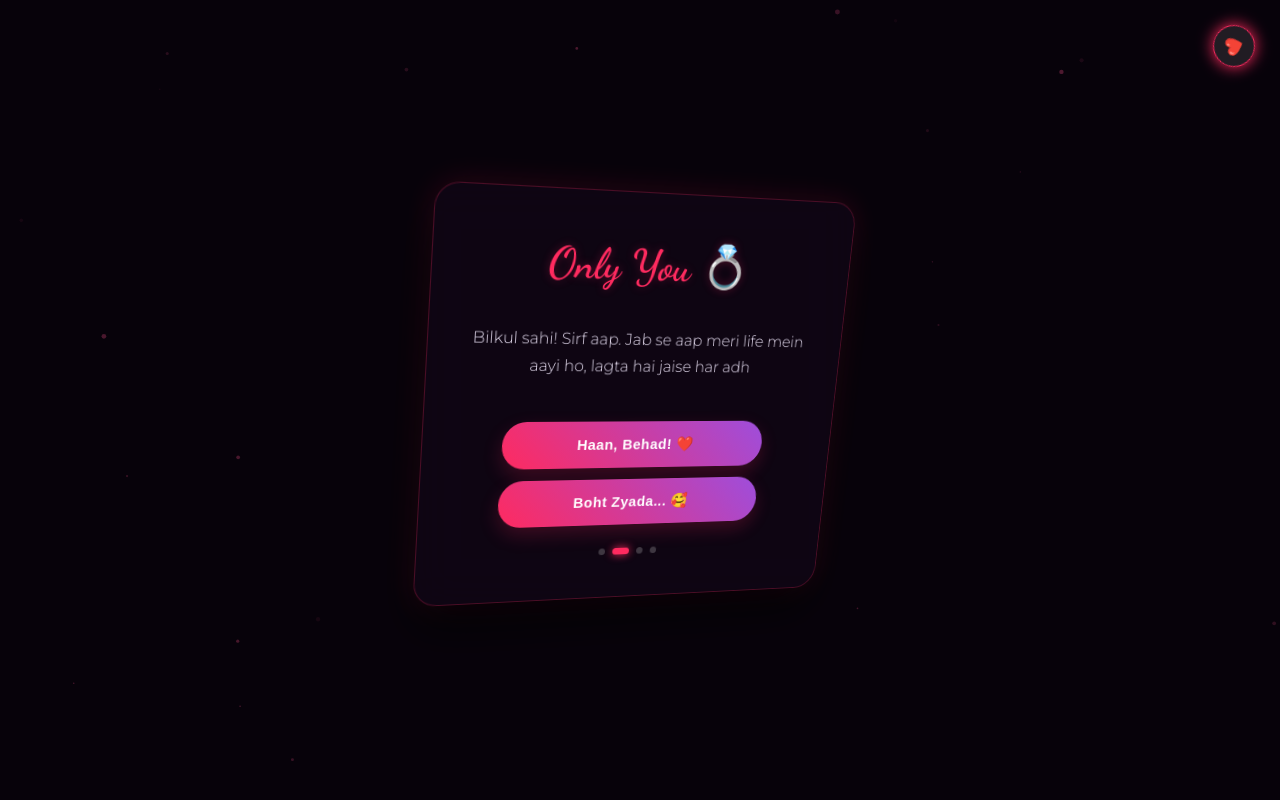
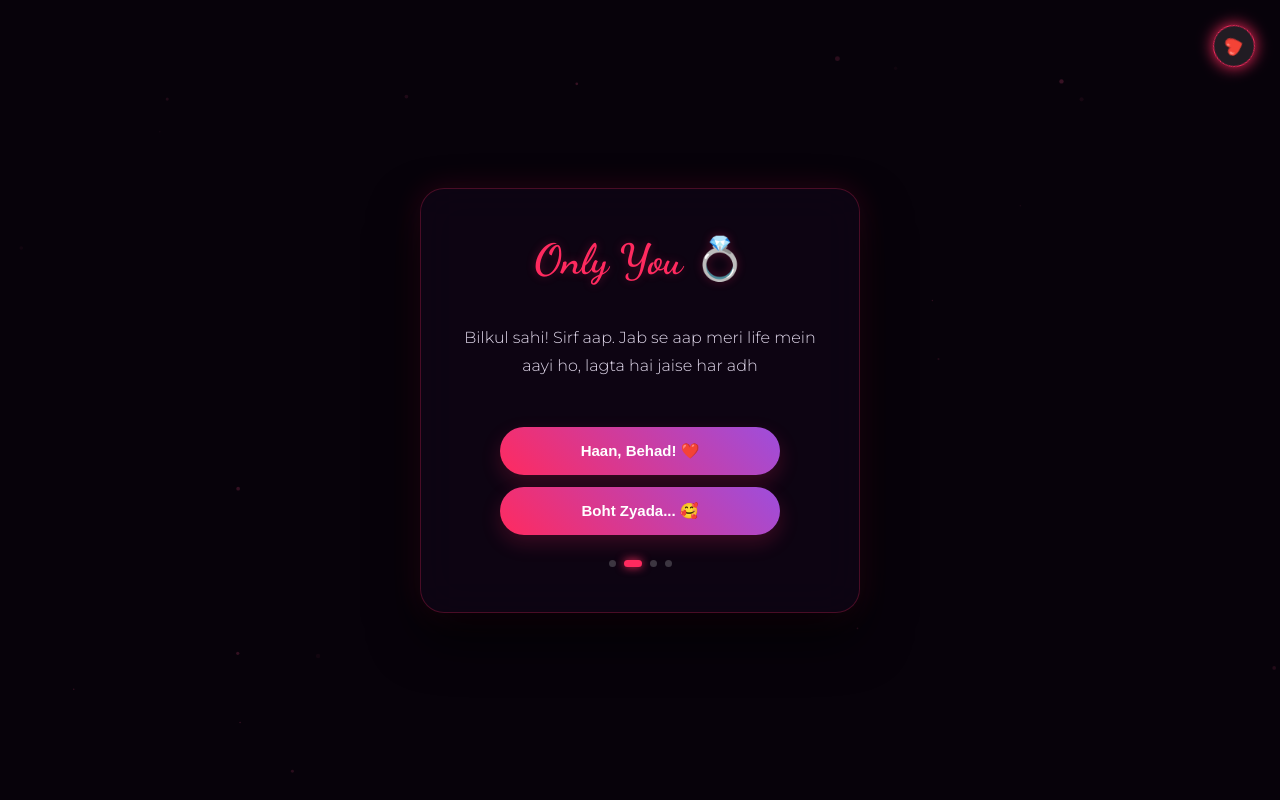
Before and after one commit to Arsamusman/Surprise-, a plain HTML site: page index.html in a window 1280 px wide. Both pictures are taken after a click on the button "Nahi, Kya?". Drawn offline with Linux system fonts and the light colour scheme.

Commit message:
Update index.html

```diff
--- a/index.html
+++ b/index.html
@@ -3,7 +3,7 @@
 <head>
     <meta charset="UTF-8">
     <meta name="viewport" content="width=device-width, initial-scale=1.0, maximum-scale=1.0, user-scalable=no">
-    <title>Infinite Love Journey | Arsam</title>
+    <title>Our Love Journey | Arsam</title>
     <!-- Premium Fonts -->
     <link href="https://fonts.googleapis.com/css2?family=Montserrat:wght@300;400;600;800&family=Dancing+Script:wght@700&display=swap" rel="stylesheet">
     <style>
@@ -12,7 +12,7 @@
             --neon-pink: #ff2a5f;
             --neon-purple: #9d4edd;
             --neon-glow: rgba(255, 42, 95, 0.4);
-            --glass: rgba(15, 5, 20, 0.8);
+            --glass: rgba(15, 5, 20, 0.85);
             --border: rgba(255, 42, 95, 0.25);
         }
 
@@ -27,7 +27,7 @@
         body {
             background-color: var(--bg-dark);
             min-height: 100vh;
-            min-height: -webkit-fill-available; /* Mobile viewport fix */
+            min-height: -webkit-fill-available;
             display: flex;
             justify-content: center;
             align-items: center;
@@ -49,15 +49,15 @@
             width: 100%;
             height: 100%;
             z-index: 1;
-            opacity: 0.5;
+            opacity: 0.4;
         }
 
-        /* --- STAGE & GLASS CARD (RESPONSIVE) --- */
+        /* --- STAGE & GLASS CARD --- */
         .experience-stage {
             position: relative;
             z-index: 10;
             width: 100%;
-            max-width: 440px; /* Perfect for both slim & wide mobile screens */
+            max-width: 440px;
             perspective: 1500px;
         }
 
@@ -71,11 +71,10 @@
             -webkit-backdrop-filter: blur(20px);
             box-shadow: 0 25px 50px rgba(0, 0, 0, 0.7), 0 0 30px rgba(255, 42, 95, 0.15);
             transform-style: preserve-3d;
-            transition: transform 0.5s cubic-bezier(0.25, 1, 0.5, 1);
             width: 100%;
         }
 
-        /* --- TYPOGRAPHY (FLUID) --- */
+        /* --- TYPOGRAPHY --- */
         .romantic-heading {
             font-family: 'Dancing Script', cursive;
             color: var(--neon-pink);
@@ -89,14 +88,14 @@
             font-size: clamp(14px, 4.2vw, 16px);
             line-height: 1.7;
             font-weight: 300;
-            min-height: 100px; /* Fixed height budget to prevent shifting layout on mobile */
+            min-height: 110px;
             margin-bottom: 20px;
             display: flex;
             align-items: center;
             justify-content: center;
         }
 
-        /* --- INTERACTIVE BUTTONS GROUP --- */
+        /* --- INTERACTIVE BUTTONS --- */
         .btn-group {
             display: flex;
             flex-direction: column;
@@ -119,16 +118,14 @@
             max-width: 280px;
             box-shadow: 0 8px 20px rgba(255, 42, 95, 0.2);
             transition: all 0.3s cubic-bezier(0.175, 0.885, 0.32, 1.275);
-            letter-spacing: 0.5px;
         }
 
-        /* Touch-device active state feedback */
         .interactive-btn:active {
             transform: scale(0.96);
             filter: brightness(1.2);
         }
 
-        /* --- MUSIC FLOATING CONTROLLER --- */
+        /* --- MUSIC ICON --- */
         .music-node {
             position: absolute;
             top: clamp(15px, 4vh, 25px);
@@ -145,7 +142,6 @@
             cursor: pointer;
             color: white;
             font-size: 16px;
-            transition: all 0.3s;
         }
 
         .music-node.playing {
@@ -159,7 +155,7 @@
             100% { transform: rotate(360deg); }
         }
 
-        /* --- LOOP PANEL FOR BAR-BAR I LOVE YOU --- */
+        /* --- FIXED INFINITE LOOP OVERLAY PANEL --- */
         .loop-panel {
             position: absolute;
             top: 0;
@@ -179,18 +175,17 @@
             text-shadow: 0 0 15px var(--neon-pink), 0 0 25px var(--neon-purple);
             pointer-events: none;
             white-space: nowrap;
-            animation: lovePopUp Mobile 3.5s cubic-bezier(0.175, 0.885, 0.32, 1.275) forwards;
+            animation: lovePopUpMobile 4s cubic-bezier(0.175, 0.885, 0.32, 1.275) forwards;
         }
 
         @keyframes lovePopUpMobile {
-            0% { transform: translate(-50%, -50%) scale(0) rotate(-15deg); opacity: 0; }
-            20% { transform: translate(-50%, -50%) scale(1.1) rotate(5deg); opacity: 1; }
-            35% { transform: translate(-50%, -50%) scale(1) rotate(0deg); opacity: 1; }
-            80% { transform: translate(-50%, -50%) scale(1) translateY(-40px); opacity: 1; filter: blur(0); }
-            100% { transform: translate(-50%, -50%) scale(0.7) translateY(-90px); opacity: 0; filter: blur(4px); }
+            0% { transform: translate(-50%, -50%) scale(0) rotate(-10deg); opacity: 0; }
+            15% { transform: translate(-50%, -50%) scale(1) rotate(5deg); opacity: 1; }
+            30% { transform: translate(-50%, -50%) scale(1) rotate(0deg); opacity: 1; }
+            85% { transform: translate(-50%, -50%) scale(1) translateY(-30px); opacity: 1; filter: blur(0); }
+            100% { transform: translate(-50%, -50%) scale(0.7) translateY(-80px); opacity: 0; filter: blur(5px); }
         }
 
-        /* --- PROGRESS DOTS --- */
         .progress-dots {
             display: flex;
             gap: 8px;
@@ -212,38 +207,21 @@
             width: 18px;
             border-radius: 4px;
         }
-
-        /* Fine-tuning for tiny or landscape mobile layouts */
-        @media (max-height: 600px) {
-            .premium-card { padding: 20px; }
-            .story-text { min-height: 70px; margin-bottom: 10px; }
-            .romantic-heading { margin-bottom: 5px; }
-        }
     </style>
 </head>
 <body>
 
-    <!-- Ambient Audio Track -->
     <audio id="bgMusic" src="https://www.soundhelix.com/examples/mp3/SoundHelix-Song-1.mp3" loop></audio>
-
-    <!-- Canvas Background -->
     <canvas id="canvas-bg"></canvas>
-
-    <!-- Floating Audio Controls -->
     <div class="music-node" id="musicBtn" onclick="toggleMusic()">🎵</div>
-
-    <!-- Infinite Love Text Overlay Layer -->
     <div class="loop-panel" id="loveLoopPanel"></div>
 
-    <!-- Main Dynamic Interface Stage -->
     <div class="experience-stage">
         <div class="premium-card" id="card">
             <div class="romantic-heading" id="cardTitle">Hello, Beautiful</div>
             <div class="story-text" id="textEngine"></div>
 
-            <div class="btn-group" id="btnGroup">
-                <!-- Dynamically populated buttons -->
-            </div>
+            <div class="btn-group" id="btnGroup"></div>
 
             <div class="progress-dots" id="dotsContainer">
                 <div class="dot active"></div>
@@ -255,7 +233,6 @@
     </div>
 
     <script>
-        // --- 1. RESPONSIVE CANVAS BACKGROUND PARTICLES ---
         const canvas = document.getElementById('canvas-bg');
         const ctx = canvas.getContext('2d');
         let particles = [];
@@ -272,8 +249,8 @@
                 this.x = Math.random() * canvas.width;
                 this.y = Math.random() * canvas.height;
                 this.size = Math.random() * 2 + 0.5;
-                this.speedY = -(Math.random() * 0.4 + 0.1);
-                this.opacity = Math.random() * 0.6 + 0.1;
+                this.speedY = -(Math.random() * 0.3 + 0.1);
+                this.opacity = Math.random() * 0.5 + 0.1;
             }
             update() {
                 this.y += this.speedY;
@@ -290,7 +267,7 @@
             }
         }
 
-        for(let i=0; i<35; i++) particles.push(new Particle()); // Optimized particle count for stable mobile frames
+        for(let i=0; i<30; i++) particles.push(new Particle());
 
         function runBg() {
             ctx.clearRect(0,0,canvas.width,canvas.height);
@@ -299,12 +276,11 @@
         }
         runBg();
 
-        // --- 2. MULTI-PLATFORM AUDIO TOGGLE ---
         const music = document.getElementById('bgMusic');
         const musicBtn = document.getElementById('musicBtn');
         function toggleMusic() {
             if(music.paused) {
-                music.play().catch(() => console.log("Audio waiting for explicit interaction."));
+                music.play().catch(() => {});
                 musicBtn.classList.add('playing');
                 musicBtn.innerText = '❤️';
             } else {
@@ -314,17 +290,6 @@
             }
         }
 
-        // --- 3. RESPONSIVE ACCELEROMETER / PARALLAX SENSITIVITY ---
-        const card = document.getElementById('card');
-        if (window.innerWidth > 768) {
-            document.addEventListener('mousemove', (e) => {
-                const x = (window.innerWidth / 2 - e.clientX) / 30;
-                const y = (window.innerHeight / 2 - e.clientY) / 30;
-                card.style.transform = `rotateY(${x}deg) rotateX(${-y}deg)`;
-            });
-        }
-
-        // --- 4. DEEP INTERACTIVE ENGAGEMENT LAYERS ---
         const storySteps = [
             {
                 title: "A Special Message",
@@ -351,35 +316,43 @@
             },
             {
                 title: "Infinite Loop Activated",
-                text: "Mera yeh code aur meri yeh mohabbat ab ek ho chuke hain jo kabhi khatam nahi hogi... Listen to my heartbeat forever now!",
+                text: "Mera yeh code aur meri yeh mohabbat ab ek ho chuke hain jo kabhi khatam nahi hogi...",
                 buttons: [
-                    { text: "I Love You Too! 💖", nextStep: 4 }
+                    { text: "I Love You! 💖", nextStep: 4 }
                 ]
             }
         ];
 
-        let currentStep = 0;
+        let typewriterTimeout; // Variable to track and clear active typing instances
 
         function typeWriterEffect(text, elementId, speed = 35) {
             const element = document.getElementById(elementId);
             element.innerHTML = "";
+
+            // Clear any previously running typewriter timer to avoid overlapping text
+            if(typewriterTimeout) { clearTimeout(typewriterTimeout); }
+
             let i = 0;
             function type() {
                 if (i < text.length) {
                     element.innerHTML += text.charAt(i);
                     i++;
-                    setTimeout(type, speed);
+                    typewriterTimeout = setTimeout(type, speed);
                 }
             }
             type();
         }
 
         function loadStoryStep(stepIndex) {
-            currentStep = stepIndex;
             const stepData = storySteps[stepIndex];
+            document.getElementById('cardTitle').innerText = stepData.title;
 
-            document.getElementById('cardTitle').innerText = stepData.title;
-            updateDots(stepIndex);
+            const dots = document.querySelectorAll('.dot');
+            dots.forEach((dot, idx) => {
+                if(idx === stepIndex) dot.classList.add('active');
+                else dot.classList.remove('active');
+            });
+
             typeWriterEffect(stepData.text, 'textEngine');
 
             const btnContainer = document.getElementById('btnGroup');
@@ -390,9 +363,7 @@
                 button.classList.add('interactive-btn');
                 button.innerText = btnInfo.text;
                 button.onclick = () => {
-                    // Start music automatically on mobile touch interaction safety
                     if(music.paused) { toggleMusic(); }
-
                     if(btnInfo.nextStep < storySteps.length) {
                         loadStoryStep(btnInfo.nextStep);
                     } else {
@@ -403,48 +374,48 @@
             });
         }
 
-        function updateDots(index) {
-            const dots = document.querySelectorAll('.dot');
-            dots.forEach((dot, idx) => {
-                if(idx === index) dot.classList.add('active');
-                else dot.classList.remove('active');
-            });
-        }
+        const yourCustomWords = [
+            "Ajar",
+            "Be-panah Mohabbat",
+            "Sirf Aur Sirf Aap",
+            "Mera Har Lamha",
+            "Forever Yours",
+            "Madam jee",
+            "babygirl",
+            "blackmailer",
+            "My Fiancee"
+        ];
 
-        // --- 5. MOBILE-BOUNDED INFINITE ANIMATED TEXT SPAWNER ---
         let infiniteLoopInterval;
         const stylePool = [
-            { size: 'clamp(18px, 5.5vw, 32px)', weight: '800' },
-            { size: 'clamp(14px, 4vw, 22px)', weight: '400' },
-            { size: 'clamp(22px, 7vw, 40px)', weight: '900' }
+            { size: 'clamp(16px, 5vw, 26px)', weight: '800' },
+            { size: 'clamp(14px, 4vw, 20px)', weight: '400' },
+            { size: 'clamp(18px, 6vw, 30px)', weight: '900' }
         ];
 
         function spawnLoveText() {
             const panel = document.getElementById('loveLoopPanel');
             const item = document.createElement('div');
             item.classList.add('animated-love-text');
-            item.innerText = "I LOVE YOU";
+
+            item.innerText = yourCustomWords[Math.floor(Math.random() * yourCustomWords.length)];
 
             const config = stylePool[Math.floor(Math.random() * stylePool.length)];
             item.style.fontSize = config.size;
             item.style.fontWeight = config.weight;
 
-            // Bounding box safe calculations strictly within mobile viewport width/height
-            const x = Math.random() * (window.innerWidth - 140) + 70;
-            const y = Math.random() * (window.innerHeight - 140) + 70;
+            const x = Math.random() * (window.innerWidth - 160) + 80;
+            const y = Math.random() * (window.innerHeight - 160) + 80;
 
             item.style.left = `${x}px`;
             item.style.top = `${y}px`;
 
-            // Mobile specific custom fallback keyframe fallback rule assignment
-            item.style.animationName = 'lovePopUpMobile';
-
             panel.appendChild(item);
 
-            setTimeout(() => { item.remove(); }, 3500);
+            setTimeout(() => { item.remove(); }, 4000);
         }
 
-         function triggerUltimateLoveLoop() {
+        function triggerUltimateLoveLoop() {
             const textEngine = document.getElementById('textEngine');
             const title = document.getElementById('cardTitle');
             const btnContainer = document.getElementById('btnGroup');
```
